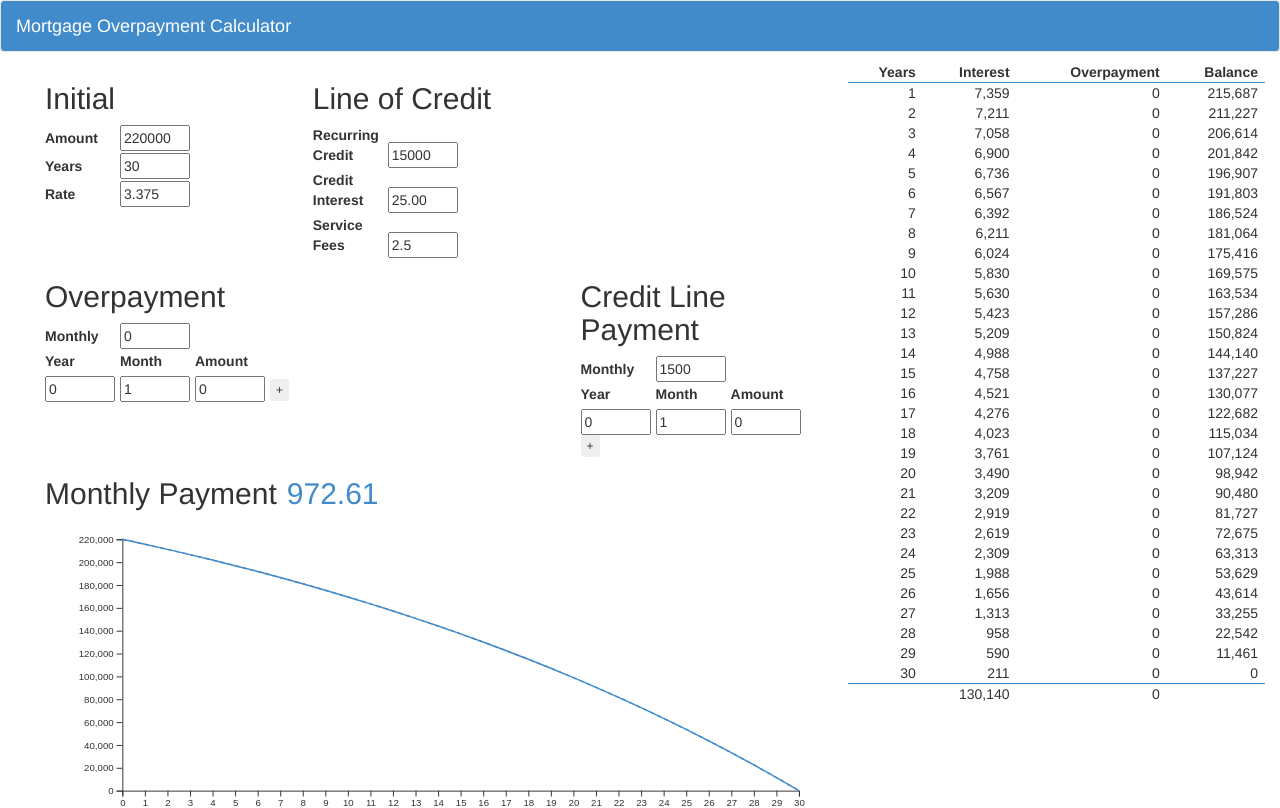
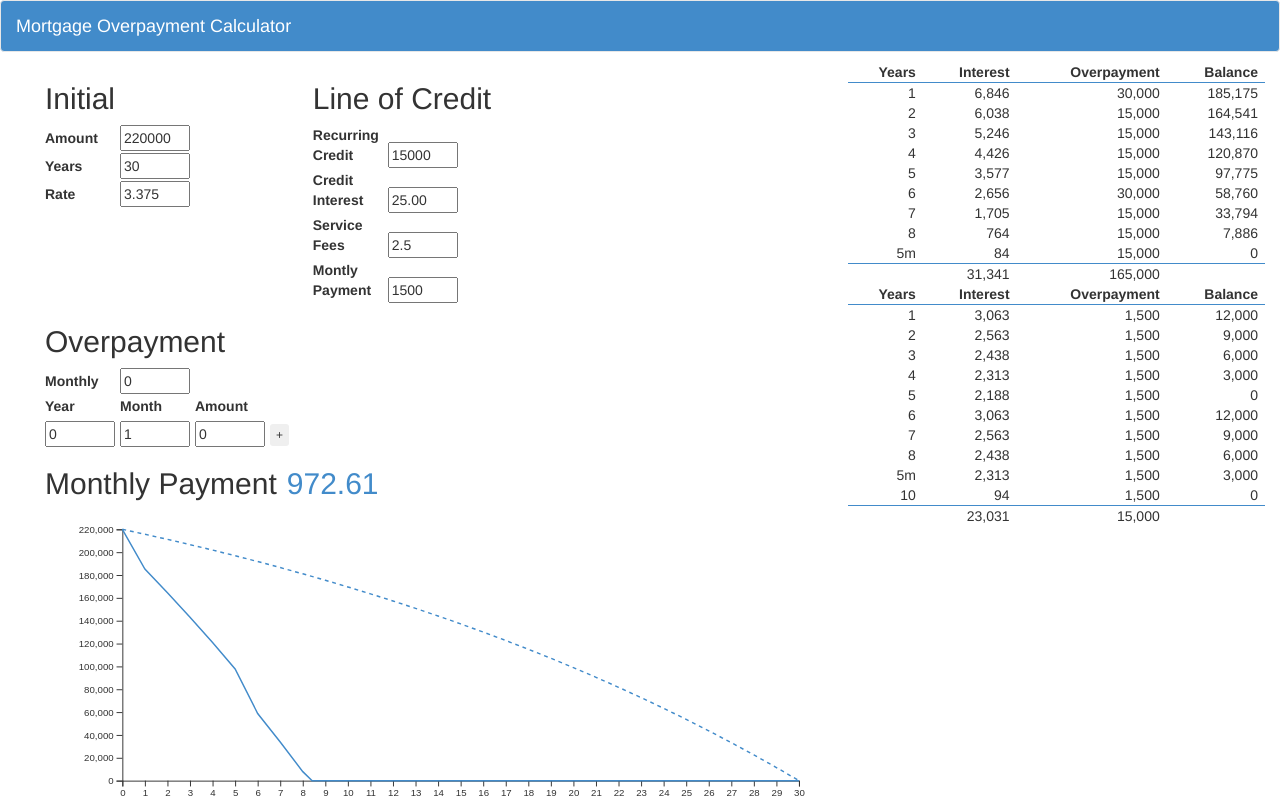
Before and after one commit to paulhoughton/mortgage, a React (Create React App) app: page / in a window 1280 px wide. Shown: the top 808 px of the page. Built offline with nearby package versions, Linux system fonts and the light colour scheme; the HTML template or start-up script is replaced by a standard one.

Commit message:
Add credit card refinancing feature

```diff
--- a/src/App.js
+++ b/src/App.js
@@ -4,7 +4,7 @@ import './App.css';
 
 import Table from './Table';
 import Chart from './Chart';
-import calculate from './calculations';
+import calculateMortgage from './Mortgage';
 
 const defaultOverpayment = { month: '1', year: '0', amount: '0' };
 
@@ -30,12 +30,16 @@ export default () => {
       )
     );
 
-  const { monthlyPayment, payments } = calculate(
+  const { monthlyPayment, mortgagePayments, creditPayments } = calculateMortgage(
     +initial,
     +years,
     +rate,
     +monthlyOverpayment,
-    overpayments
+    overpayments,
+    +recurringCredit,
+    +creditInterest,
+    +serviceFee,
+    +monthlyCreditPayment,
   );
 
   return (
@@ -104,6 +108,15 @@ export default () => {
                 onChange={e => setServiceFee(e.target.value)}
               />
             </div>
+            <div>
+              <label>Montly Payment</label>
+              <input
+                type="number"
+                step={0.1}
+                value={monthlyCreditPayment}
+                onChange={e => setMonthlyCreditPayment(e.target.value)}
+              />
+            </div>
           </div>
           <div className="col-sm-8">
             <div>
@@ -168,69 +181,6 @@ export default () => {
               </div>
             ))}
           </div>
-          <div className="col-sm-4">
-            <div>
-              <h2>Credit Line Payment</h2>
-              <label>Monthly</label>
-              <input
-                type="number"
-                maxLength={5}
-                value={monthlyCreditPayment}
-                onChange={e => setMonthlyCreditPayment(e.target.value)}
-              />
-            </div>
-            <div>
-              <label>Year</label>
-              <label>Month</label>
-              <label>Amount</label>
-            </div>
-            {overpayments.map(({ year, month, amount }, i) => (
-              <div key={i}>
-                <input
-                  type="number"
-                  min="0"
-                  max={years}
-                  value={year}
-                  name="year"
-                  onChange={updateOverpayment(i)}
-                />
-                <input
-                  type="number"
-                  min="1"
-                  max="12"
-                  value={month}
-                  name="month"
-                  onChange={updateOverpayment(i)}
-                />
-                <input
-                  type="text"
-                  value={amount}
-                  name="amount"
-                  onChange={updateOverpayment(i)}
-                />
-
-                {i === overpayments.length - 1 ? (
-                  <button
-                    className="btn btn-xs"
-                    onClick={() =>
-                      setOverpayments([...overpayments, defaultOverpayment])
-                    }
-                  >
-                    +
-                  </button>
-                ) : (
-                  <button
-                    className="btn btn-xs"
-                    onClick={() =>
-                      setOverpayments(overpayments.filter((_, j) => j !== i))
-                    }
-                  >
-                    X
-                  </button>
-                )}
-              </div>
-            ))}
-          </div>
           <div className="col-sm-12">
             <h2>
               Monthly Payment
@@ -238,10 +188,12 @@ export default () => {
                 {(+monthlyOverpayment + monthlyPayment).toFixed(2)}
               </span>
             </h2>
-            <Chart payments={payments} />
+            <Chart payments={mortgagePayments} />
+            <Chart payments={creditPayments} />
           </div>
         </div>
-        <Table className="col-sm-4" payments={payments} />
+        <Table className="col-sm-4" payments={mortgagePayments} />
+        <Table className="col-sm-4" payments={creditPayments} />
       </div>
     </div>
   );
--- a/src/calculations.js
+++ b/src/Mortgage.js
@@ -3,10 +3,16 @@ export default function calculatePayments(
   years,
   rate,
   monthlyOverpayment,
-  overpayments = []
+  overpayments,
+  recurringCredit,
+  creditInterest,
+  serviceFee,
+  monthlyCreditPayment,
 ) {
   // 1200 = 12 months * 100 (conversion for percent)
   const monthlyRatePct = rate / 1200;
+  const monthlyCreditRate = creditInterest / 1200;
+
   const monthlyPayment =
     monthlyRatePct === 0
       ? initial / years / 12
@@ -14,22 +20,37 @@ export default function calculatePayments(
         (1 - Math.pow(1 / (1 + monthlyRatePct), years * 12));
   let balance = initial;
 
+  let creditBalance = 0;
+
   // baseline used for calculating scenario
   // where no overpayment is done
   let baseline = initial;
 
-  let payments = [{ overpayment: 0, balance, baseline }];
+  let mortgagePayments = [{overpayment: 0, balance, baseline}];
+  let creditPayments = [{balance: recurringCredit}];
 
   // partial used to convey completion of loan payment mid-year
   let partial;
 
   for (let year = 0; year < years; year++) {
     let interestYearly = 0;
+    let creditInterestYearly = 0;
     let overpaymentYearly = 0;
     for (let month = 1; month <= 12; month++) {
-      const overpayment = overpayments
+      let overpayment = overpayments
         .filter(x => +x.year === year && +x.month === month)
         .reduce((acc, val) => acc + +val.amount, 0);
+
+      if (balance > 0 && creditBalance === 0){
+        creditBalance = recurringCredit;
+        overpayment += creditBalance;
+        creditInterestYearly += creditBalance * (serviceFee/100)
+      }
+
+      creditInterestYearly += monthlyCreditRate * creditBalance;
+      creditBalance -= monthlyCreditPayment
+      creditBalance = Math.max(creditBalance, 0)
+
       let interestMonth = balance * monthlyRatePct;
       interestYearly += interestMonth;
       overpaymentYearly += overpayment;
@@ -46,8 +67,15 @@ export default function calculatePayments(
         }
       }
     }
+    creditPayments.push({
+      baseline: 0,
+      interestYearly: creditInterestYearly,
+      balance: creditBalance,
+      partial,
+      overpayment: monthlyCreditPayment,
+    })
 
-    payments.push({
+    mortgagePayments.push({
       baseline,
       interestYearly,
       balance,
@@ -56,5 +84,8 @@ export default function calculatePayments(
     });
     if (partial) partial = 0;
   }
-  return { monthlyPayment, payments };
+
+  console.log(creditPayments)
+
+  return { monthlyPayment, mortgagePayments, creditPayments };
 }
```
